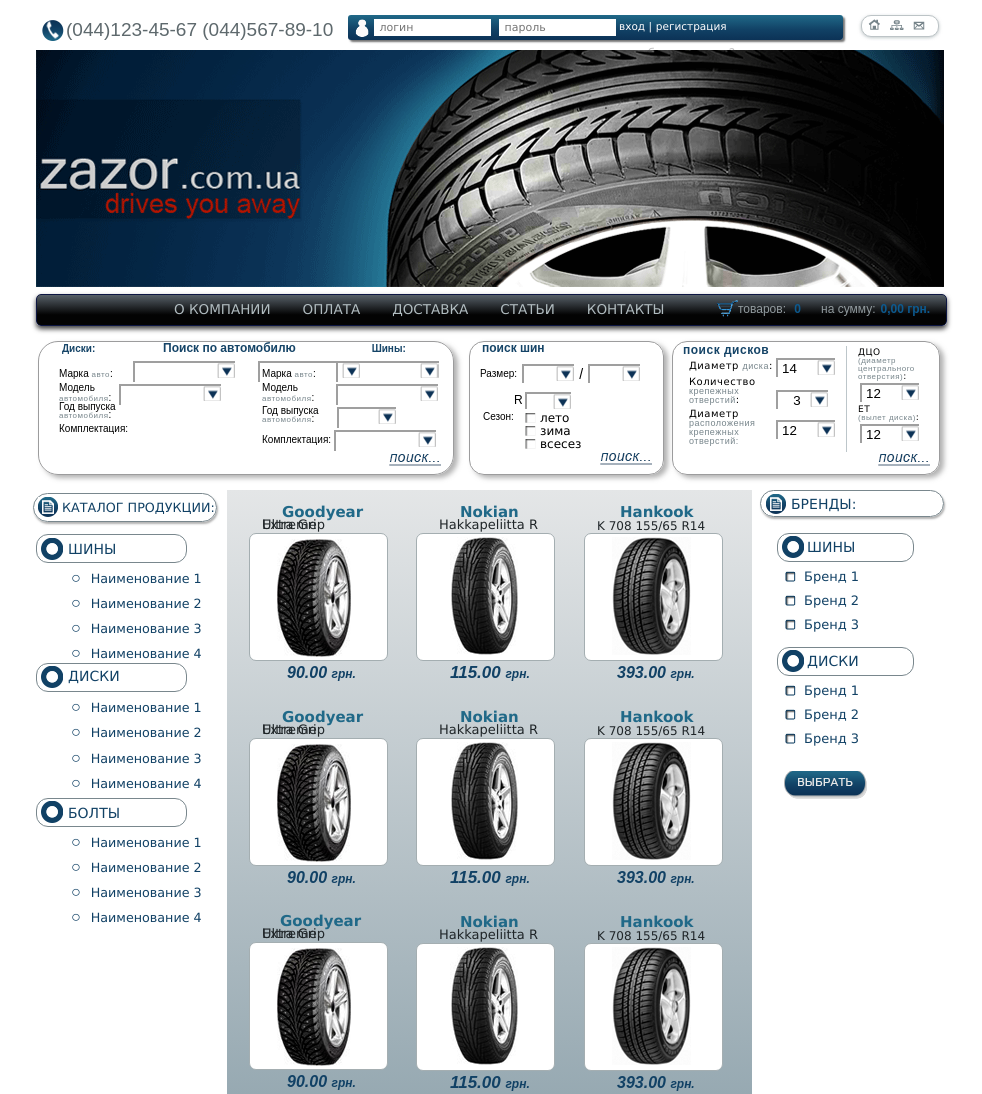
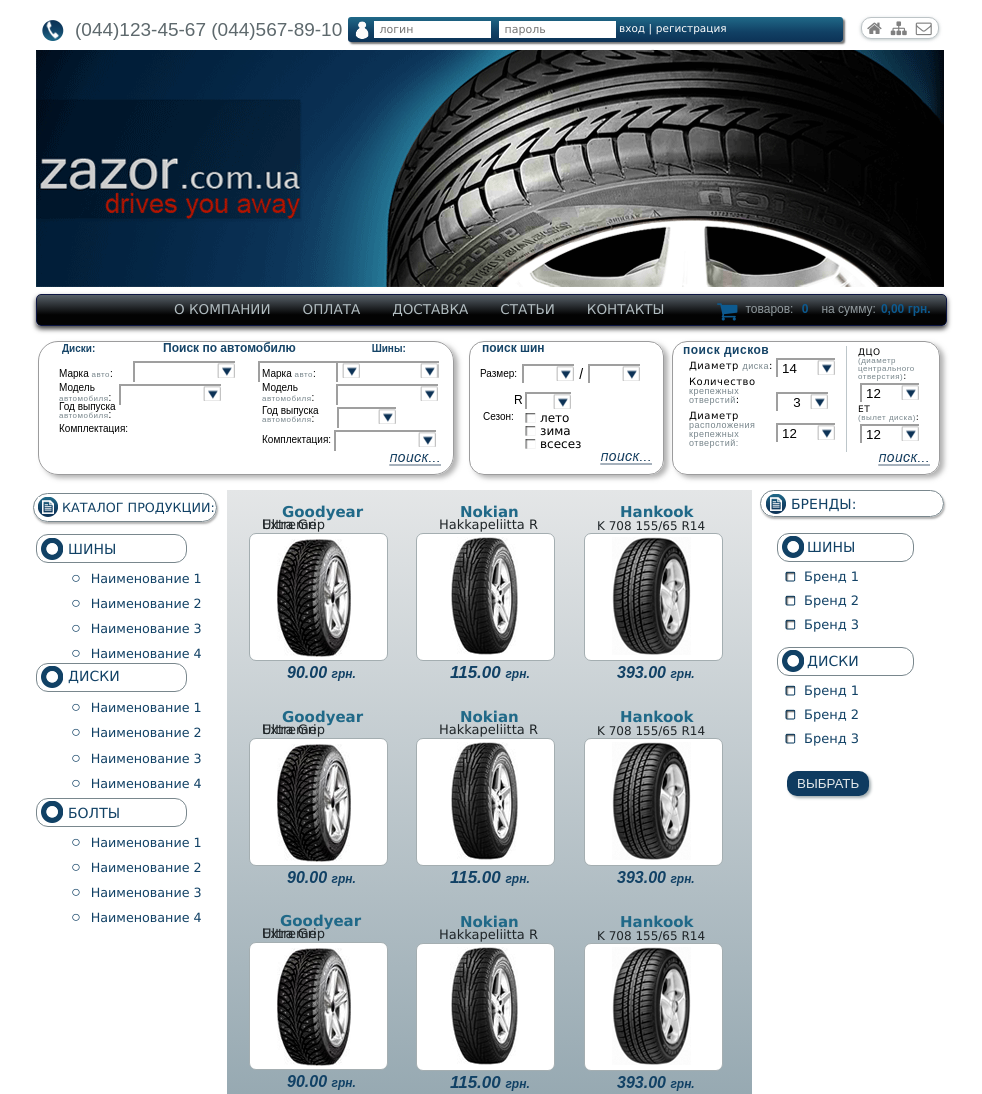
Before and after one commit to Dozor-Dn/homework1, a plain HTML site: page homework6/index.html in a window 1280 px wide. Shown: the top 1094 px of the page, without its empty margins (104-1086 px from the left). Drawn offline with Linux system fonts and the light colour scheme.

Commit message:
add homework6new2

```diff
--- a/homework6/css/style.css
+++ b/homework6/css/style.css
@@ -30,23 +30,18 @@
   margin-left: 6px;
 }
 .number{
-  position: absolute;
   float: left;
+  margin-left: 10px;
   font-size: 19px;
   font-family: "Arial";
   color: rgb( 94, 105, 109 );
   line-height: 1;
   text-align: center;
 }
-.phone .number{
-  margin-right: 5px;
-  margin-left: 30px;
-}
 .avtoriz{
-  position: absolute;
   float: left;
   margin-left: 312px;
-  margin-top: -5px;
+  margin-top: -25px;
   width: 495px;
   height: 25px;
   background: linear-gradient(to bottom, rgba(32,105,136,1) 0%, rgba(17,65,101,1) 59%, rgba(12,50,86,1) 100%);
@@ -107,23 +102,31 @@
   letter-spacing: 0px;
 }
 .navi{
-  position: absolute;
   float: left;
   width: 76px;
   height: 20px;
   margin-left: 825px;
-  margin-top: -5px;
+  margin-top: -25px;
   border: 1px solid #bdc4c7;
   background: white;
   border-radius: 10px;
   box-shadow: 1px 1px 3px 0px rgba(188, 195, 198, 0.52),
               -1px 1px 3px 0px rgba(188, 195, 198, 0.52);
 }
-.navi a img{
-  display: inline-block;
-  float: left;
+.fa-home{
+  color: gray;
   margin-left: 5px;
-  margin-top: 3px;
+  margin-top: 2px;
+}
+.fa-sitemap{
+  color: gray;
+  margin-left: 5px;
+  margin-top: 2px;
+}
+.fa-envelope-o{
+  color: gray;
+  margin-left: 5px;
+  margin-top: 2px;
 }
 .baner{
   position: absolute;
@@ -171,6 +174,12 @@
   border-radius: 10px;
   background: linear-gradient(0deg, rgb(32, 105, 136) 0%, rgb(12, 50, 86) 100%);
 }
+.fa-shopping-cart{
+  color:#0d5a8f;
+  float: left;
+  margin-left:25px;
+  margin-top: 3px;
+}
 .shopping {
   position: absolute;
   margin-top: 0px;
@@ -187,7 +196,7 @@
   font-family: "Arial";
 }
 .shopping .goods_indent{
-  margin-right: 15px;
+  margin: 0px 8px;
   float: left;
 }
 .shopping .sum_indent{
@@ -679,6 +688,7 @@
   display: block;
   float: left;
   margin-top: 0px;
+  margin-left: 0px;
   font-size: 10px;
   font-family: "Lucida Sans Unicode";
   color: rgb( 0, 0, 0 );
@@ -732,7 +742,7 @@
   background: white;
   width: 50px;
   margin-left: 87px;
-  margin-top: 13px;
+  margin-top: -18px;
   overflow: hidden;
   display: inline-block;
   position: relative;
@@ -962,6 +972,13 @@
   content: "○";
   padding-right: 10px;
 }
+aside.left li:hover:before{
+  color: rgb( 7, 7, 7 );
+  content: "\f10c";
+  font-family: FontAwesome;
+  font-size: 10px;
+  padding-right: 10px;
+}
 aside.left li a{
   margin-top: 20px;
   font-size: 12.73px;
@@ -976,9 +993,9 @@
   font-style: italic;
   color: rgb( 17, 65, 101 );
 }
-aside.left li a:hover div.marker{
+/*aside.left li a:hover div.marker{
 background: url(../img/marker_bold.png);
-}
+}*/
 main{
   float: left;
   width: 525px;
@@ -1331,8 +1348,14 @@
 .select_brends input[type="checkbox"]:checked + span{
  background-position: 0 -14px;
 }
-input.btn_select{
-  margin: 15px 20px;
+button{
+  margin: 15px 25px;
+  padding: 5px 10px;
+  background-color: #0f3b60;
+  color: #e5e9ea;
+  border-radius: 10px;
+  border: none;
+  box-shadow: 2px 2px 3px #a4aeb1;
 }
 .brand_logo{
   clear: both;
--- a/homework6/index.html
+++ b/homework6/index.html
@@ -5,6 +5,7 @@
   <title>Home_work 6</title>
   <link rel="stylesheet" href="css/reset.css">
   <link rel="stylesheet" href="css/style.css">
+  <link rel="stylesheet" href="https://maxcdn.bootstrapcdn.com/font-awesome/4.5.0/css/font-awesome.min.css">
 </head>
 <body>
   <div class="wrapper">
@@ -25,9 +26,9 @@
           </div>
       </div>
       <div class="navi">
-          <a href="#"><img src="img/home.png" alt="home" /></a>
-          <a href="#"><img src="img/map.png" alt="map" /></a>
-          <a href="#"><img src="img/letter.png" alt="letter" /></a>
+          <a href="#"><i class="fa fa-home" aria-hidden="true"></i></a>
+          <a href="#"><i class="fa fa-sitemap" aria-hidden="true"></i></a>
+          <a href="#"><i class="fa fa-envelope-o" aria-hidden="true"></i></a>
       </div>
       <div class="baner">
       </div>
@@ -41,7 +42,7 @@
         <li><a href="#">Контакты</a></li>
       </ul>
       <div class="shopping">
-        <a href="#"><img src="img/koshyk.png" alt="shopping cart" /></a>
+        <a href="#"><i class="fa fa-shopping-cart fa-2x" aria-hidden="true"></i></a>
         <div class="allgoods">
           <div class="goods_indent">
             товаров: <span>0</span>
@@ -358,7 +359,8 @@
               </label>
             </li>
           </ul>
-        <input type="image" src="img/btn_select.png" class="btn_select" alt="select">
+        <button type="submit">ВЫБРАТЬ</button>
+        <!-- <input type="image" src="img/btn_select.png" class="btn_select" alt="select"> -->
       </form>
     </aside>
     <section class="brand_logo">
```
